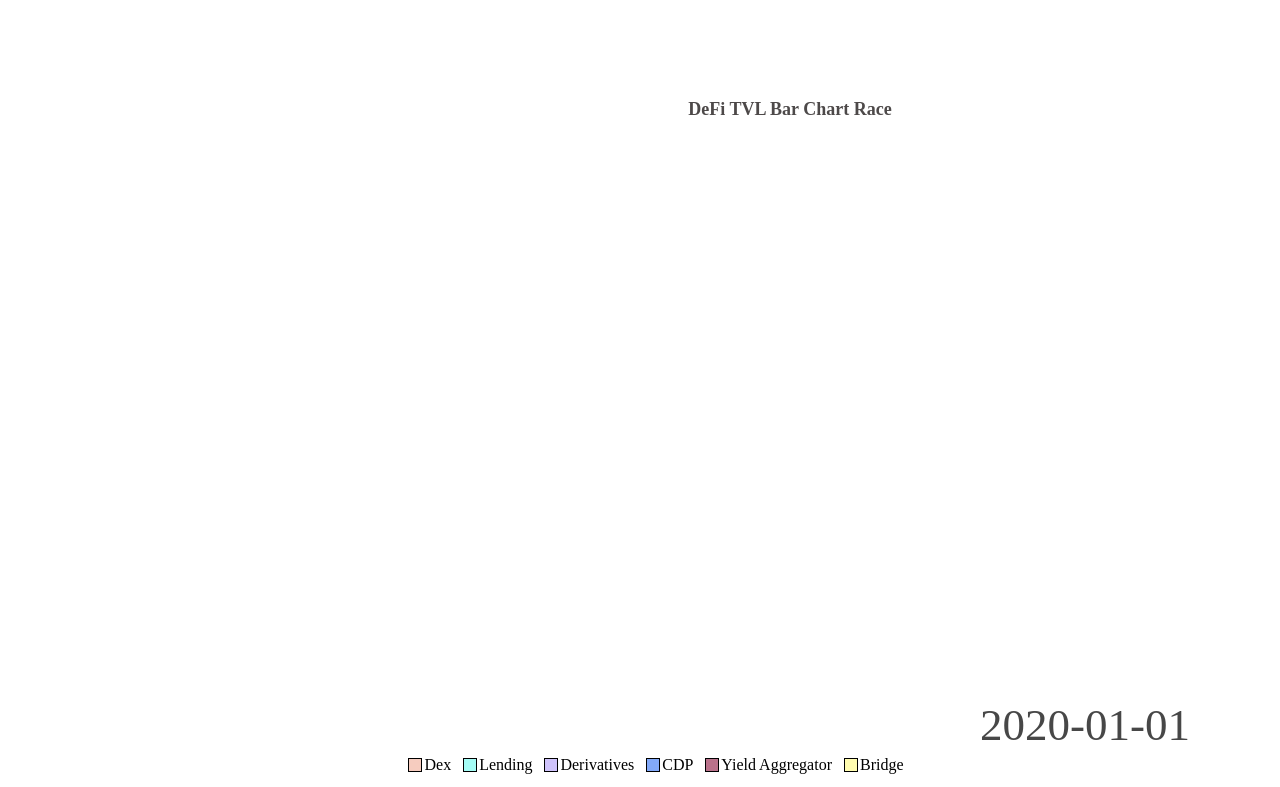
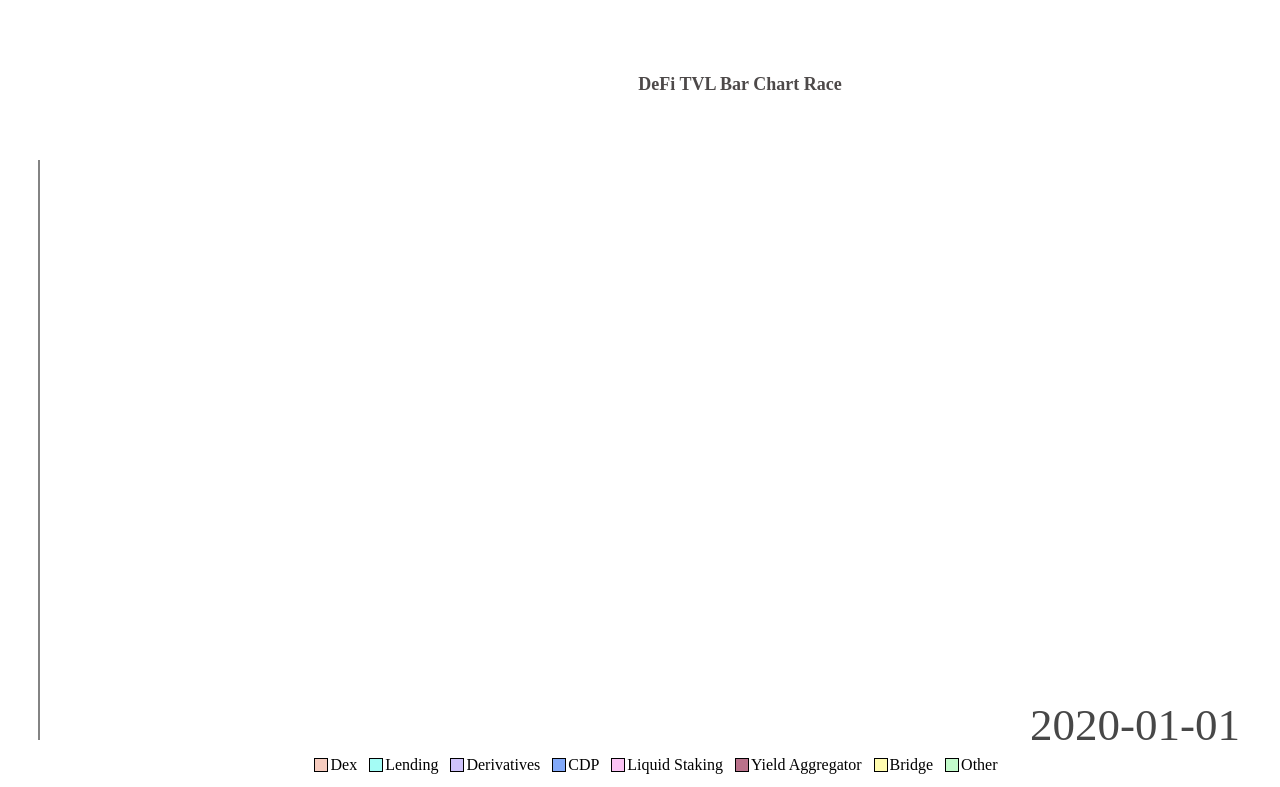
Before and after one commit to jacksondooley/DeFi-TVL-Bubble-Race, a website built with webpack: page index.html in a window 1280 px wide. Shown: the top 787 px of the page. Built offline with nearby package versions, Linux system fonts and the light colour scheme.

Commit message:
added y axis border and other styling

```diff
--- a/index.html
+++ b/index.html
@@ -24,6 +24,7 @@
   <svg id="bar-chart-race">
     <g class="chart-container">
       <text class="chart-title"></text>
+      <line x1="-1" y1="20" x2="-1" y2="600" style="stroke:rgb(131, 131, 131);stroke-width:2" />
       <g class="columns"></g>
       <g class="x-axis"></g>
       <g class="y-axis"></g>
@@ -48,10 +49,10 @@
       <span class="cdp"></span>
       CDP
     </li>
-    <!-- <li>
+    <li>
       <span class="liquid-staking"></span>
       Liquid Staking
-    </li> -->
+    </li>
     <li>
       <span class="yield-aggregator"></span>
       Yield Aggregator
@@ -59,6 +60,10 @@
     <li>
       <span class="bridge"></span>
       Bridge
+    </li>
+    <li>
+      <span class="other"></span>
+      Other
     </li>
   </ul>
   <button>Start</button>
--- a/src/scripts/barChartRace.js
+++ b/src/scripts/barChartRace.js
@@ -4,7 +4,7 @@ export function BarChartRace(chartId, extendedSettings) {
   const chartSettings = {
     width: 1400,
     height: 700,
-    padding: 150,
+    padding: 100,
     titlePadding: 5,
     columnPadding: 0.4,
     ticksInXAxis: 5,
@@ -186,10 +186,7 @@ export function BarChartRace(chartId, extendedSettings) {
         return "#fffcb0";
     }
     else if (category === "Liquid Staking") {
-        return "#586EFC"; //Purple / Blue
-    }
-    else if (category === "Yield") {
-        return "#2CFF53"; //Green
+        return "#fbc3f4"; //Purple / Blue
     }
     else if (category === "CDP") {
         return "#82a9f9"; //Purple
@@ -201,7 +198,7 @@ export function BarChartRace(chartId, extendedSettings) {
         return "#ba728b"; //light blue
     }
     else {
-        return "#cfc3fb";
+        return "#c3fbcb";
     }
   }
 
--- a/src/styles/styles.css
+++ b/src/styles/styles.css
@@ -99,7 +99,7 @@ svg {
 }
 
 .legend .liquid-staking {
-  background-color: #cfc3fb;
+  background-color: #fbc3f4;
 }
 
 .legend .bridge {
@@ -110,10 +110,10 @@ svg {
   background-color: #82a9f9;
 }
 
-.legend .derivatives {
-  background-color: #cfc3fb;
-}
-
 .legend .yield-aggregator {
   background-color: #ba728b;
 }
+
+.legend .other {
+  background-color: #c3fbcb;
+}
```
Also changed, not shown: dist/main.css, 1 other file.
